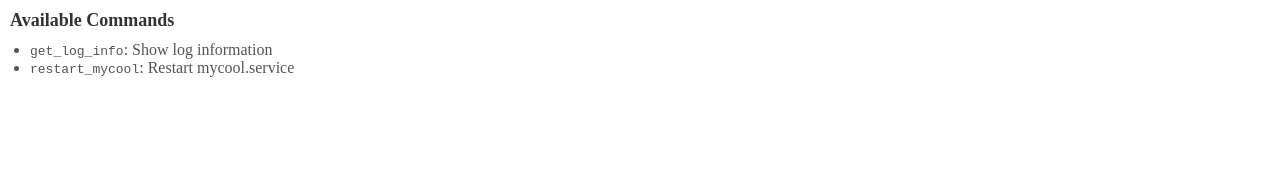
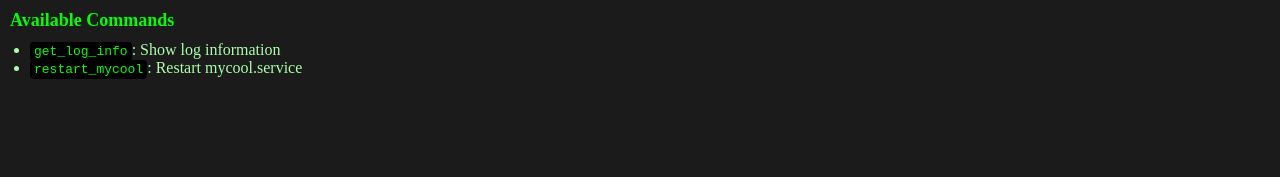
Before and after one commit to re3Dev/xterm-rebugger, a website: page public/index.html in a window 1280 px wide. Shown: the top 177 px of the page. Drawn offline with nearby package versions, Linux system fonts and the light colour scheme; no server answers.

Commit message:
Update index.html

```diff
--- a/public/index.html
+++ b/public/index.html
@@ -13,30 +13,37 @@
       height: 100%;
       display: flex;
       flex-direction: column;
-      background: #e0e0e0;
+      background: #121212;
+      color: #0f0;
       font-family: 'Menlo, Monaco, Consolas, "Courier New", monospace';
       overflow: hidden;
     }
     #info-container {
-      flex: 0 0 20%;      /* 20% of height */
+      flex: 0 0 20%;
       padding: 10px;
-      background: #ffffff;
-      box-shadow: 0 2px 6px rgba(0,0,0,0.1);
+      background: #1b1b1b;
+      box-shadow: 0 2px 6px rgba(0, 255, 0, 0.2);
       overflow-y: auto;
     }
     #info-container h1 {
       margin: 0 0 10px;
       font-size: 18px;
-      color: #333333;
+      color: #0f0;
     }
     #info-container ul {
       margin: 0;
       padding-left: 20px;
-      color: #555555;
+      color: #aaffaa;
+    }
+    #info-container li code {
+      background: #000;
+      padding: 2px 4px;
+      border-radius: 4px;
+      color: #0f0;
     }
     #terminal-container {
-      flex: 1;           /* take remaining height */
-      background: #2e2e2e;
+      flex: 1;
+      background: #000;
       overflow: hidden;
     }
     #terminal-container .xterm-viewport {
@@ -62,10 +69,10 @@
     const term = new Terminal({
       fontSize: 14,
       theme: {
-        background: '#2e2e2e',
-        foreground: '#f1f1f1',
-        cursor: '#f1f1f1',
-        selection: '#5a5a5a'
+        background: '#000000',
+        foreground: '#0f0',
+        cursor: '#0f0',
+        selection: '#003300'
       }
     });
     term.open(document.getElementById('terminal-container'));
@@ -100,7 +107,6 @@
     socket.on('stderr', data => term.write(data));
     socket.on('prompt', () => term.write(PROMPT));
 
-    // Resize xterm when container resizes
     window.addEventListener('resize', () => {
       term.fit && term.fit();
     });
```
